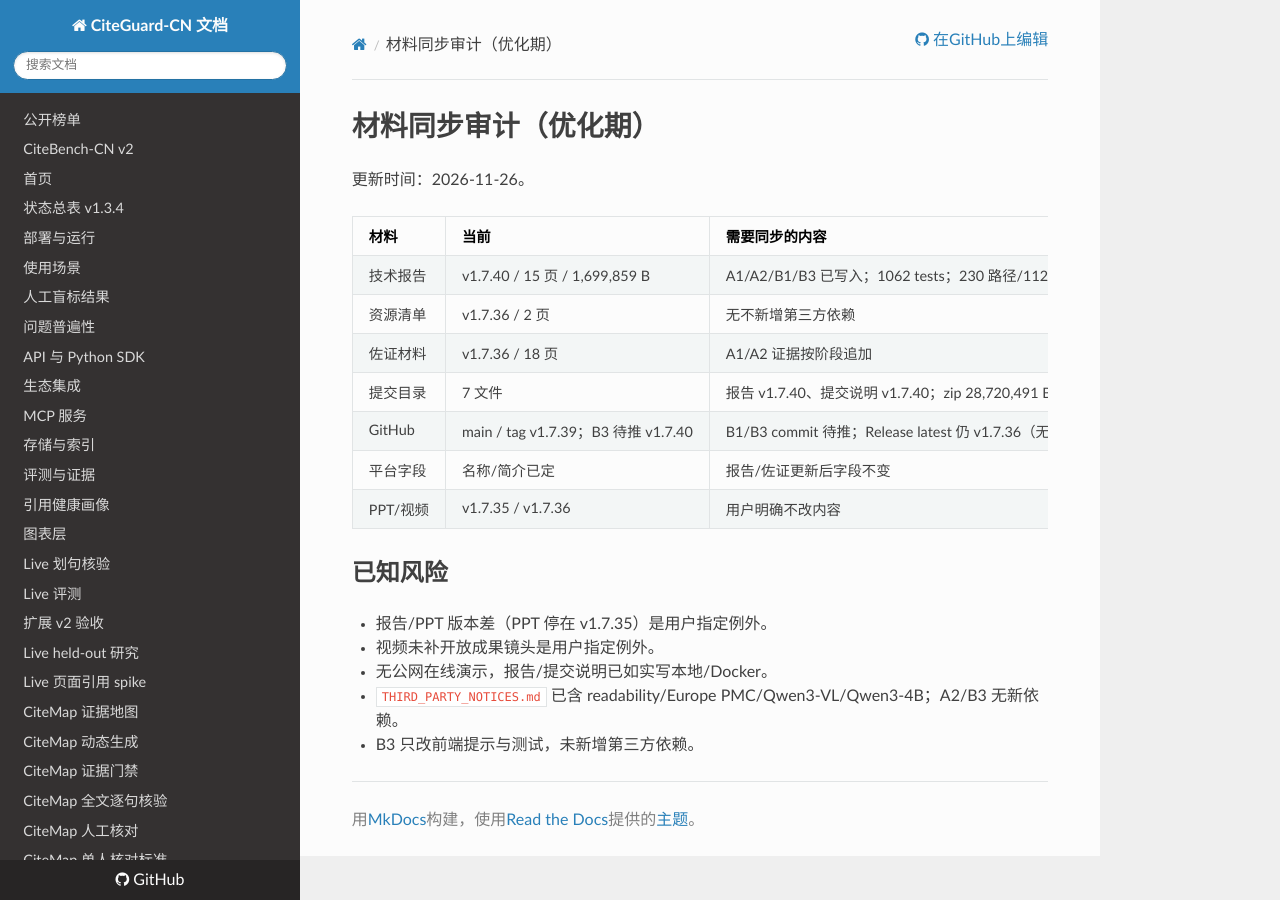
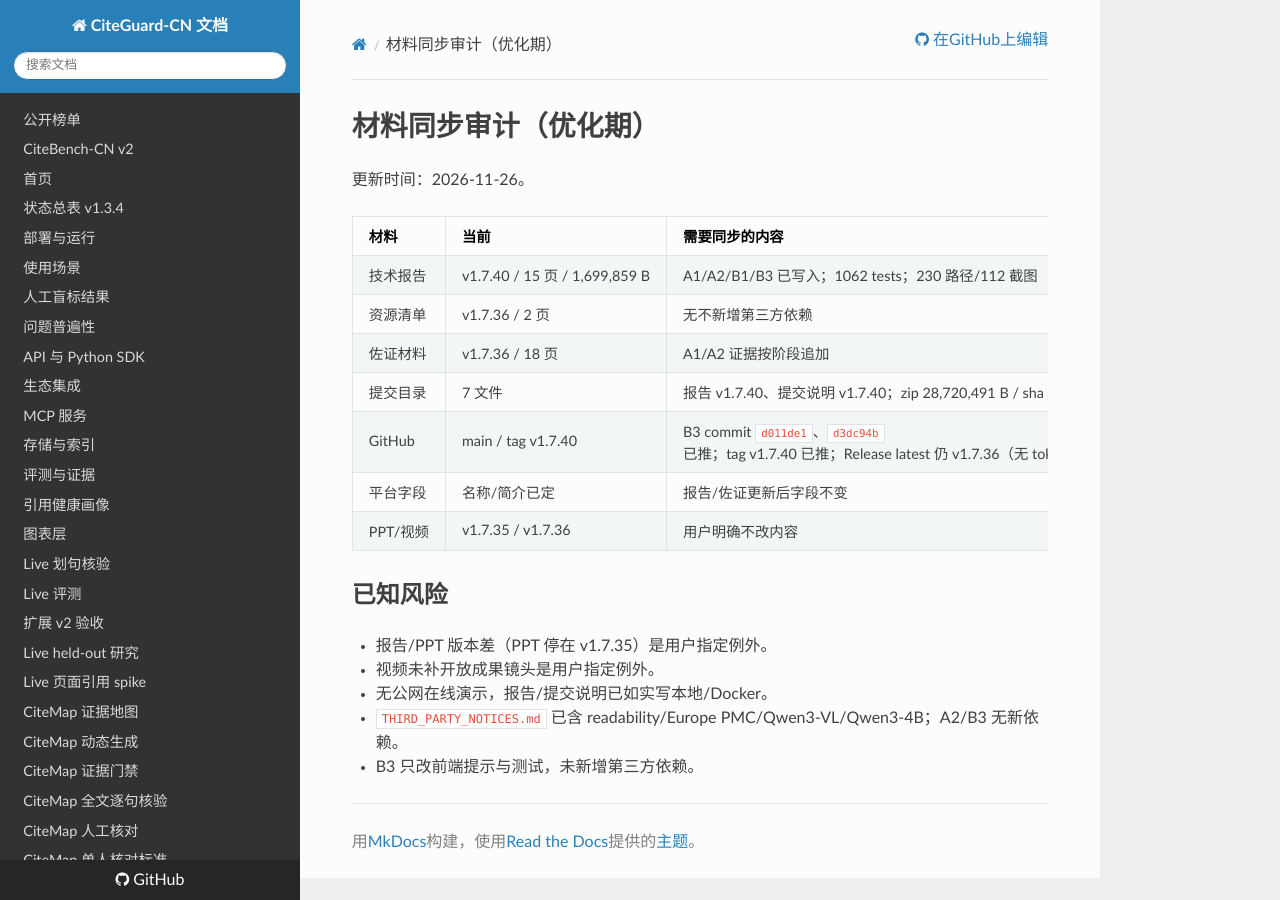
Before and after one commit to kkk431/citeguard-cn, an MkDocs documentation site: the page built from docs/materials_audit.md, in a window 1280 px wide. Built offline with MkDocs 1.6.1, drawn with Linux system fonts in a browser that asks for light colours; nearby versions of some CDN libraries.

Commit message:
docs: record B3 in optimization plan and materials audit

```diff
--- a/docs/materials_audit.md
+++ b/docs/materials_audit.md
@@ -8,7 +8,7 @@
 | 资源清单 | v1.7.36 / 2 页 | 无不新增第三方依赖 | 可保持 |
 | 佐证材料 | v1.7.36 / 18 页 | A1/A2 证据按阶段追加 | 后续阶段统一更新 |
 | 提交目录 | 7 文件 | 报告 v1.7.40、提交说明 v1.7.40；zip 28,720,491 B / sha 09f297ca… | 已更新 |
-| GitHub | main / tag v1.7.39；B3 待推 v1.7.40 | B1/B3 commit 待推；Release latest 仍 v1.7.36（无 token/浏览器网络暂不可建新版） | 部分完成 |
+| GitHub | main / tag v1.7.40 | B3 commit `d011de1`、`d3dc94b` 已推；tag v1.7.40 已推；Release latest 仍 v1.7.36（无 token/浏览器网络暂不可建新版） | 部分完成 |
 | 平台字段 | 名称/简介已定 | 报告/佐证更新后字段不变 | 待确认 |
 | PPT/视频 | v1.7.35 / v1.7.36 | 用户明确不改内容 | 保持 |
 
```
Also changed, not shown: docs/optimization/plan.md (+2 -0 lines).
